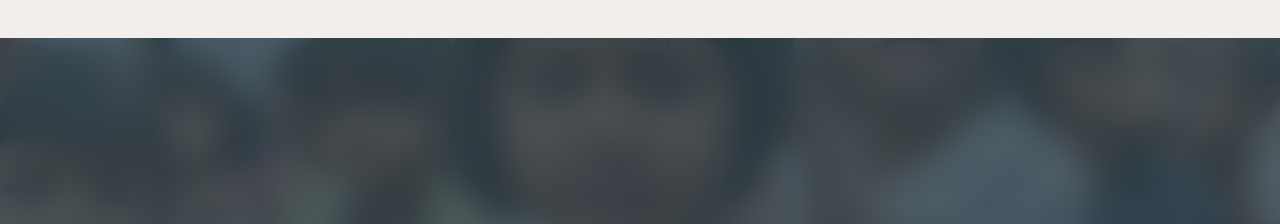
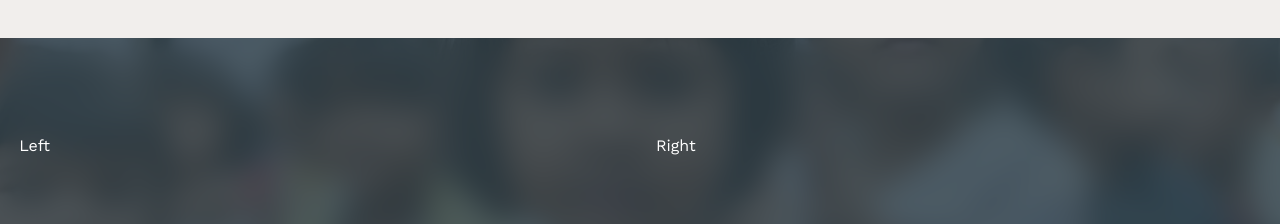
Before and after one commit to gpsimi/humanity_charity, a Next.js app: page / in a window 1280 px wide. Shown: the part 2640-2864 px from the top of the page. Built offline with nearby package versions, Linux system fonts and the light colour scheme; a web font is replaced by a local one.

Commit message:
Update HomeVolunteer.tsx

```diff
--- a/components/sections/HomeSection/HomeVolunteer.tsx
+++ b/components/sections/HomeSection/HomeVolunteer.tsx
@@ -4,13 +4,13 @@ const HomeVolunteer = () => {
   return (
     <section className='md:py-24 py-12 bg-homeVolunteers relative bg-cover bg-center bg-no-repeat w-full h-[400px]'>
       <div className='absolute w-full top-0 left-0 glassmorphism2 h-[400px]'/>
-        <div className='container mx-auto max-w-[1280px]'>
+        <div className='relative container mx-auto max-w-[1280px] z-50'>
           <div className='flex flex-col md:flex-row gap-8'>
             <div className='w-full md:w-1/2'>
-
+              <p className='text-white'>Left</p>
             </div>
             <div className='w-full md:w-1/2'>
-
+              <p className='text-white'>Right</p>
             </div>
           </div>
         </div>
```
